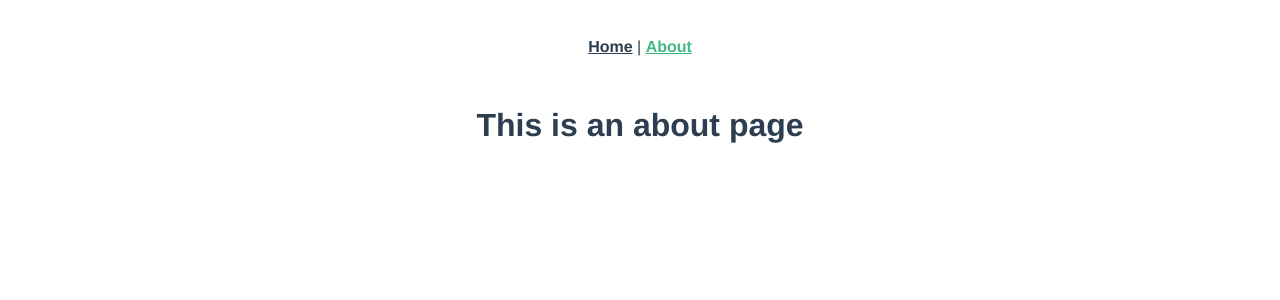
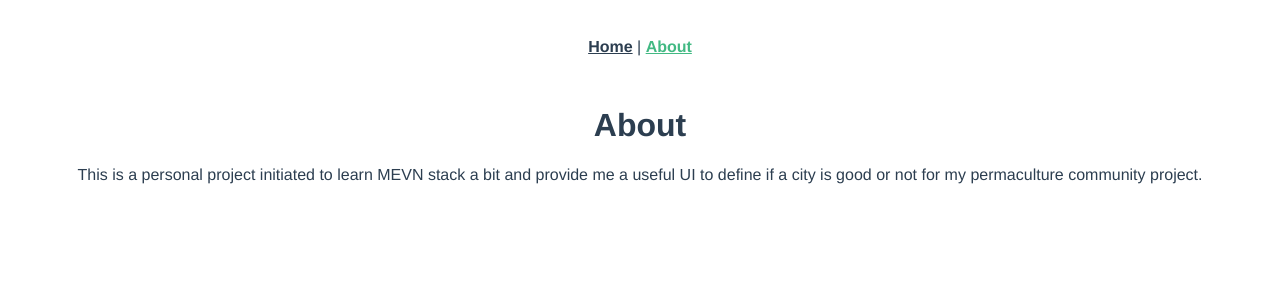
Before and after one commit to DuaelFr/neovedene, a Vue app in the folder frontend/: page /about in a window 1280 px wide. Shown: the top 300 px of the page. Built offline with nearby package versions, Linux system fonts and the light colour scheme; the HTML template or start-up script is replaced by a standard one.

Commit message:
Change about page content.

```diff
--- a/frontend/src/views/About.vue
+++ b/frontend/src/views/About.vue
@@ -1,5 +1,6 @@
 <template>
   <div class="about">
-    <h1>This is an about page</h1>
+    <h1>About</h1>
+    <p>This is a personal project initiated to learn MEVN stack a bit and provide me a useful UI to define if a city is good or not for my permaculture community project.</p>
   </div>
 </template>
```
